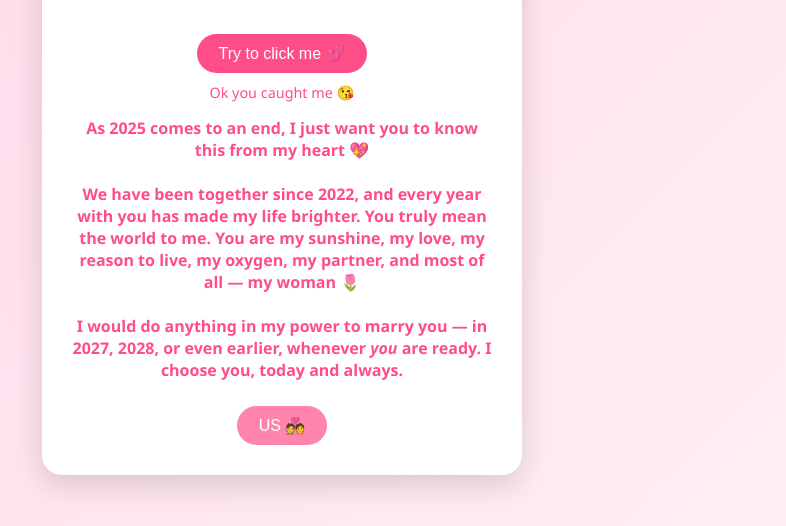
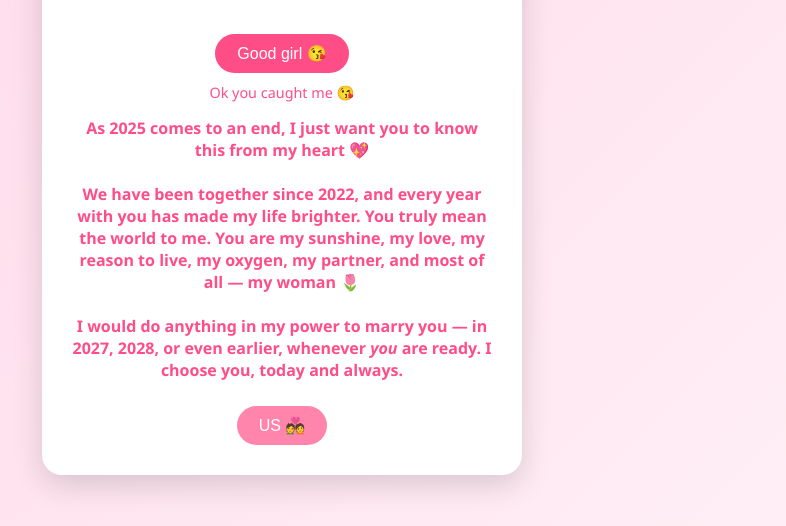
Before and after one commit to ArkaSinha9/for-her, a plain HTML site: page index.html in a window 1280 px wide. Both pictures are taken after a click on the button "Try to click me 💕". Shown: the part 274-800 px from the top of the page, without its empty margins (358-1144 px from the left). Drawn offline with Linux system fonts and the light colour scheme.

Commit message:
Update index.html

```diff
--- a/index.html
+++ b/index.html
@@ -25,6 +25,7 @@
       width: 90%;
       text-align: center;
       box-shadow: 0 10px 30px rgba(0, 0, 0, 0.15);
+      position: relative;
     }
 
     h1 {
@@ -62,7 +63,8 @@
       color: white;
       font-size: 1rem;
       cursor: pointer;
-      transition: background 0.3s;
+      transition: background 0.3s, transform 0.2s;
+      position: relative;
     }
 
     button:hover {
@@ -92,7 +94,7 @@
     #slideshow {
       display: none;
       margin-top: 25px;
-      height: 280px;              /* FIXED SPACE */
+      height: 280px;
     }
 
     #yearLabel {
@@ -103,7 +105,7 @@
 
     #slideshow img {
       max-width: 100%;
-      max-height: 230px;          /* IMAGE SCALES DOWN */
+      max-height: 230px;
       width: auto;
       height: auto;
       border-radius: 15px;
@@ -138,7 +140,7 @@
       Every smile of yours means the world to me.
     </p>
 
-    <button id="funButton" onclick="showMessage()">Try to click me 💕</button>
+    <button id="funButton">Try to click me 💕</button>
     <div id="tease">Catch me if you can 😜</div>
 
     <div class="hidden-message" id="message">
@@ -150,7 +152,7 @@
       whenever <em>you</em> are ready. I choose you, today and always.
     </div>
 
-    <button id="usButton" onclick="startSlideshow()">US 💑</button>
+    <button id="usButton">US 💑</button>
 
     <div id="slideshow">
       <div id="yearLabel"></div>
@@ -167,6 +169,8 @@
   </audio>
 
   <script>
+    const funButton = document.getElementById('funButton');
+    const tease = document.getElementById('tease');
     const music = document.getElementById('bgMusic');
     const usButton = document.getElementById('usButton');
     const slideshow = document.getElementById('slideshow');
@@ -174,23 +178,42 @@
     const yearLabel = document.getElementById('yearLabel');
     const finalMessage = document.getElementById('finalMessage');
 
+    let clicked = false;
+
+    // 🏃‍♀️ Button runs away until clicked
+    function moveButton() {
+      if (clicked) return;
+
+      const x = Math.random() * 160 - 80;
+      const y = Math.random() * 120 - 60;
+      funButton.style.transform = `translate(${x}px, ${y}px)`;
+    }
+
+    funButton.addEventListener('mouseover', moveButton);
+
+    funButton.addEventListener('click', () => {
+      clicked = true;
+      funButton.removeEventListener('mouseover', moveButton);
+      funButton.style.transform = 'translate(0,0)';
+      funButton.disabled = true;
+      funButton.innerText = 'Good girl 😘';
+      tease.innerText = 'Ok you caught me 😘';
+
+      document.getElementById('message').style.display = 'block';
+      usButton.style.display = 'inline-block';
+
+      music.volume = 0.6;
+      music.play().catch(() => {});
+    });
+
+    // 📸 Slideshow logic (unlimited images via photos.json)
     let photos = {};
     let years = [];
     let yearIndex = 0;
     let photoIndex = 0;
     let interval;
 
-    function showMessage() {
-      document.getElementById('message').style.display = 'block';
-      document.getElementById('funButton').disabled = true;
-      document.getElementById('tease').innerText = 'Ok you caught me 😘';
-      usButton.style.display = 'inline-block';
-
-      music.volume = 0.6;
-      music.play().catch(() => {});
-    }
-
-    async function startSlideshow() {
+    usButton.addEventListener('click', async () => {
       usButton.style.display = 'none';
       slideshow.style.display = 'block';
 
@@ -200,7 +223,7 @@
 
       interval = setInterval(showNext, 2500);
       showNext();
-    }
+    });
 
     function showNext() {
       const year = years[yearIndex];
@@ -210,6 +233,7 @@
       slideImage.src = `${year}/${imgs[photoIndex]}`;
 
       photoIndex++;
+
       if (photoIndex >= imgs.length) {
         photoIndex = 0;
         yearIndex++;
```
